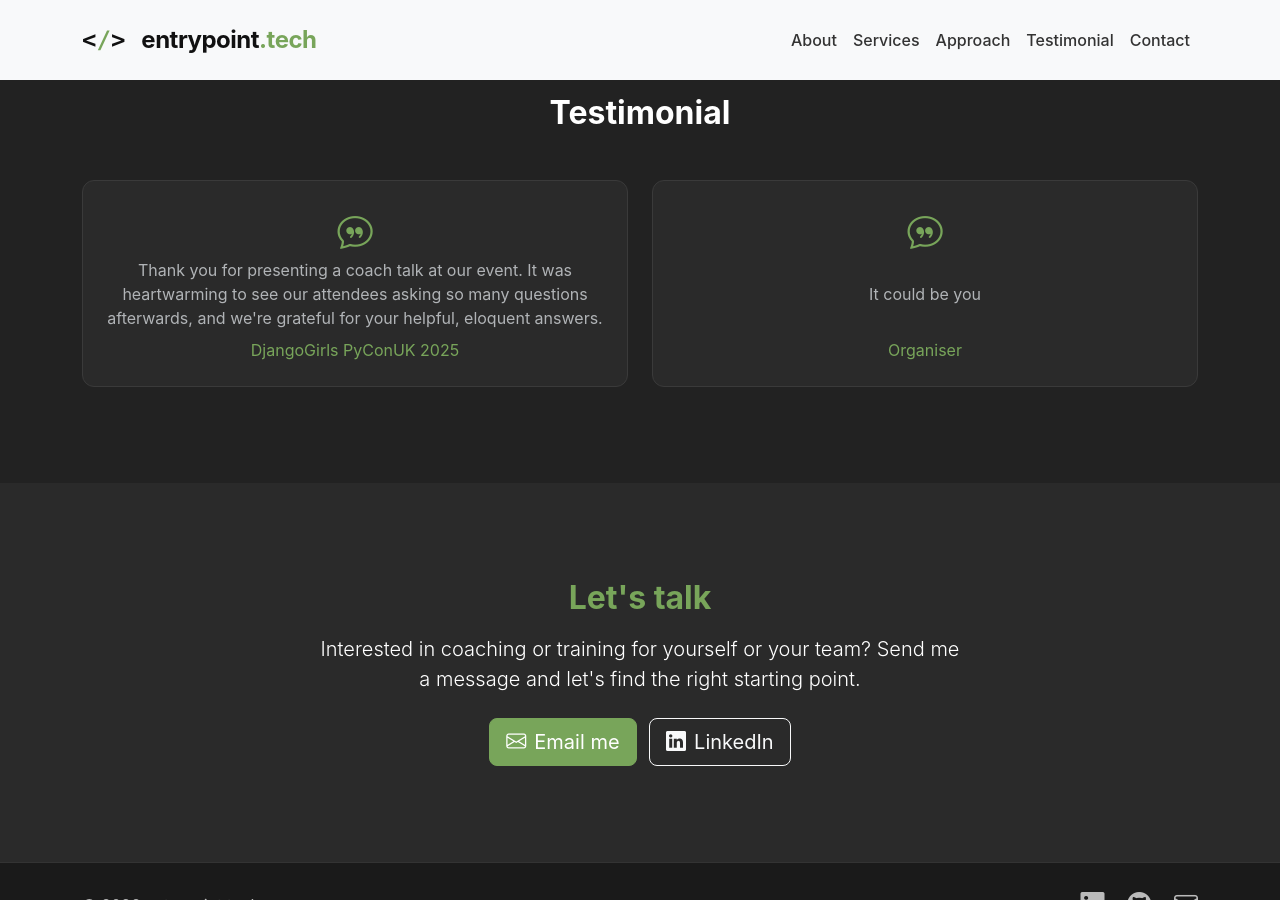
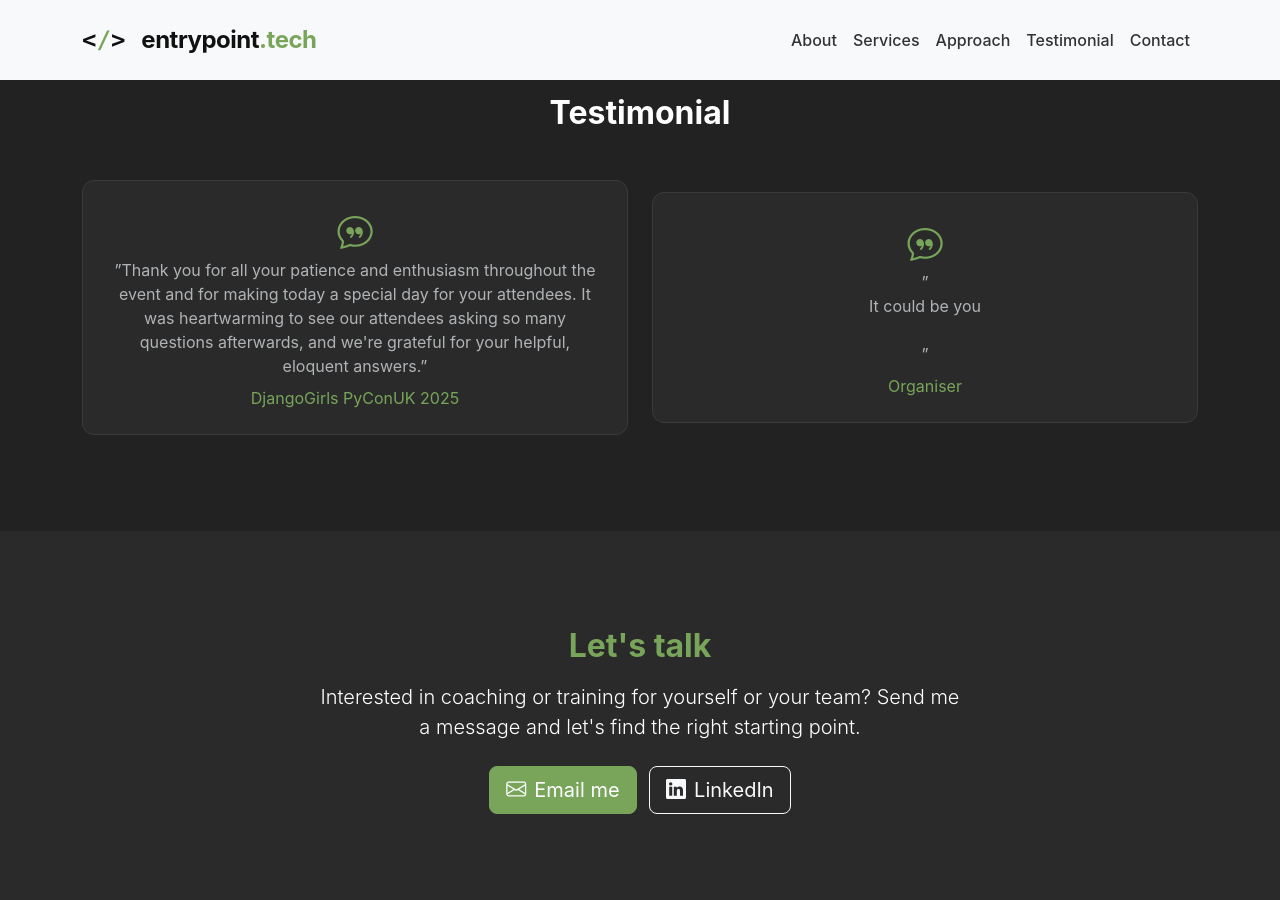
Before and after one commit to atarkowska/atarkowska.github.io, a Jekyll site: the page built from index.html, in a window 1280 px wide and 900 px high, scrolled down 2502 px. Built offline with Jekyll 4.4.1, drawn with Linux system fonts in a browser that asks for light colours.

Commit message:
update testimonial style

```diff
--- a/_data/feedback.yml
+++ b/_data/feedback.yml
@@ -1,5 +1,5 @@
 - icon: bi-chat-quote
-  text: Thank you for presenting a coach talk at our event. It was heartwarming to see our attendees asking so many questions afterwards, and we're grateful for your helpful, eloquent answers.
+  text: Thank you for all your patience and enthusiasm throughout the event and for making today a special day for your attendees. It was heartwarming to see our attendees asking so many questions afterwards, and we're grateful for your helpful, eloquent answers.
   organiser: DjangoGirls PyConUK 2025
   link: https://djangogirls.org/en/pyconuk/
 
--- a/index.html
+++ b/index.html
@@ -123,7 +123,7 @@
 		<div class="card service-card h-100">
 		  <div class="card-body p-4">
   		    <i class="bi {{ f.icon }} feedback-icon"></i>
-		    <p class="mb-2 text-body-secondary">{{ f.text }}</p>
+		    <p class="mb-2 text-body-secondary">&rdquo;{{ f.text }}&rdquo;</p>
 	        <a href="{{ f.link }}" class="nav-link"><span class="accent">{{ f.organiser }}</span></a>
 		  </div>
 		</div>
```
